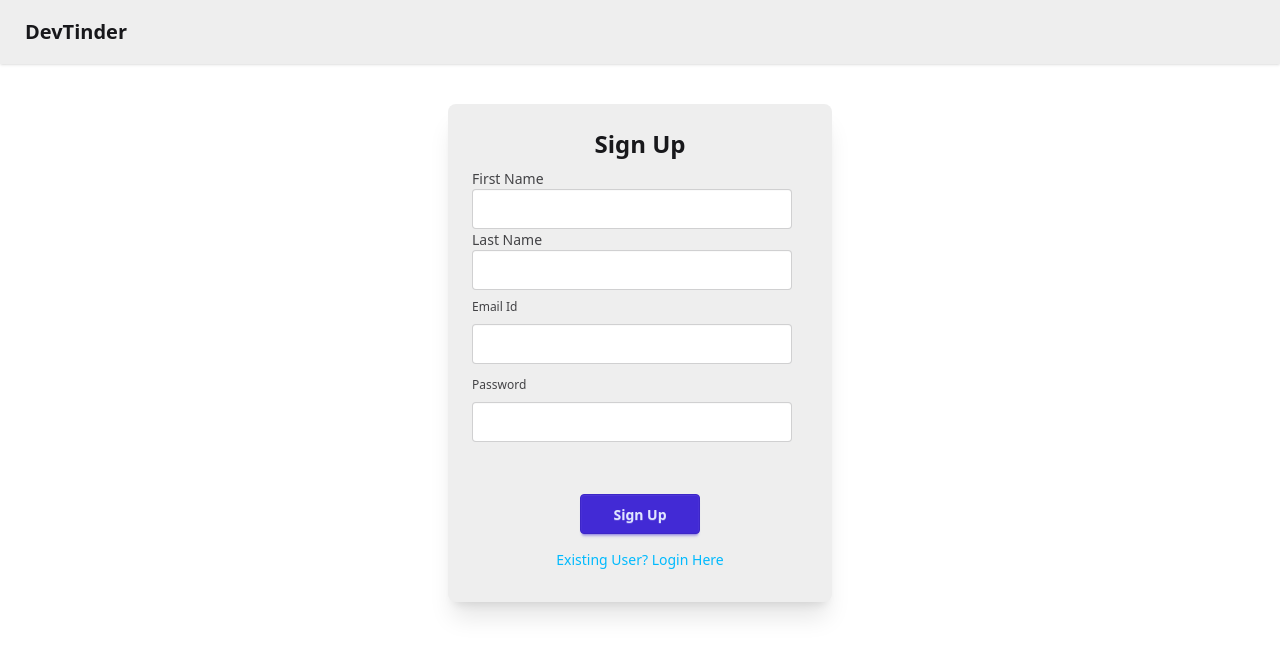
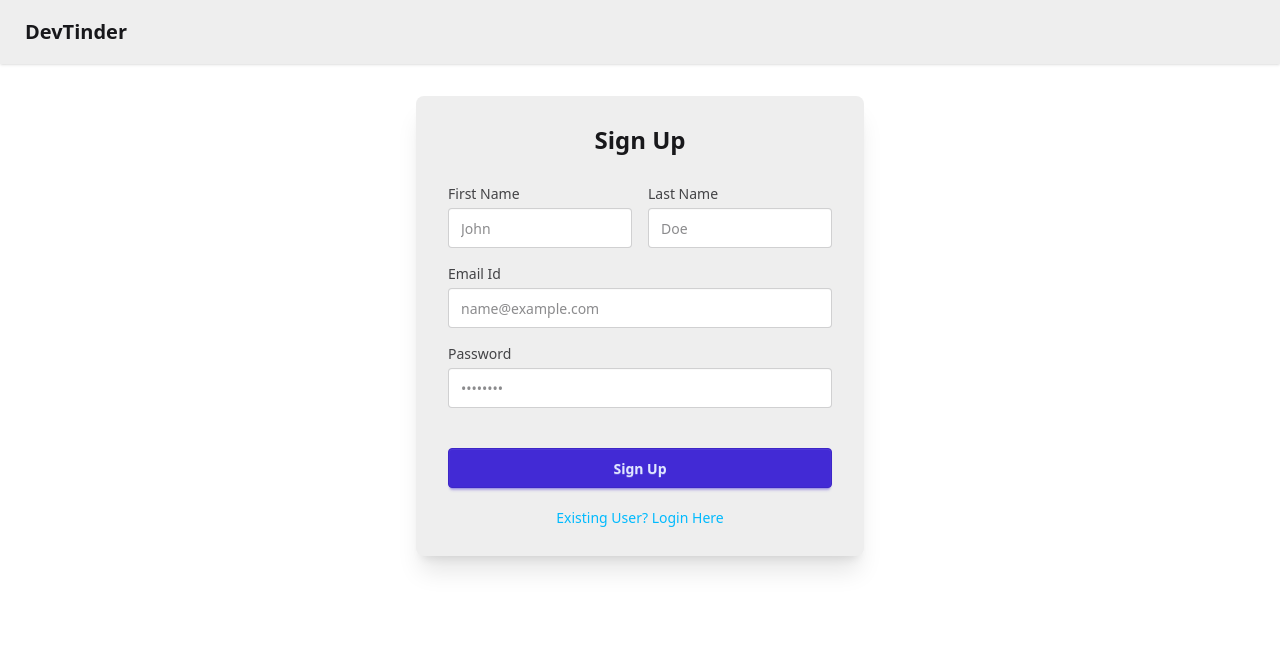
Before and after one commit to amisha0601/devtinder-ui, a React (Vite) app: page /login in a window 1280 px wide. Both pictures are taken after a click on the element "New User? Signup Here". Shown: the top 656 px of the page. Built offline with nearby package versions, Linux system fonts and the light colour scheme; no server answers.

Commit message:
standardize form field sizes in Login component

```diff
--- a/src/components/Login.jsx
+++ b/src/components/Login.jsx
@@ -1,4 +1,3 @@
-
 import React, { useState } from "react";
 import axios from "axios";
 import { useDispatch } from "react-redux";
@@ -80,80 +79,88 @@ const Login = () => {
   };
 
   return (
-    <div className="flex justify-center my-10 text-base-content">
-      <div className="card bg-base-300 w-96 shadow-xl">
-        <div className="card-body">
-          <h2 className="card-title justify-center text-base-content font-bold text-2xl">
+    <div className="flex justify-center my-8 text-base-content px-4">
+      <div className="card bg-base-300 w-full max-w-md shadow-xl">
+        <div className="card-body p-8">
+          <h2 className="card-title justify-center text-base-content font-bold text-2xl mb-4 -mt-1">
             {isLoginForm ? "Login" : "Sign Up"}
           </h2>
 
-          <div>
+          <div className="flex flex-col gap-3">
             {!isLoginForm && (
-              <>
-                <label className="form-control w-full max-w-xs my-2">
-                  <div className="label">
-                    <span className="label-text text-base-content/80 font-medium">First Name</span>
+              <div className="flex gap-4 w-full">
+                <div className="form-control flex-1">
+                  <div className="label py-1">
+                    <span className="label-text text-base-content/80 font-medium text-sm">First Name</span>
                   </div>
                   <input
                     type="text"
+                    placeholder="John"
                     value={firstName}
-                    className="input input-bordered w-full max-w-xs text-base-content bg-base-100"
+                    className="input input-bordered w-full text-base-content bg-base-100 focus:input-primary"
                     onChange={(e) => {
                       setFirstName(e.target.value);
                       setError("");
                     }}
                   />
-                </label>
+                </div>
 
-                <label className="form-control w-full max-w-xs my-2">
-                  <div className="label">
-                    <span className="label-text text-base-content/80 font-medium">Last Name</span>
+                <div className="form-control flex-1">
+                  <div className="label py-1">
+                    <span className="label-text text-base-content/80 font-medium text-sm">Last Name</span>
                   </div>
                   <input
                     type="text"
+                    placeholder="Doe"
                     value={lastName}
-                    className="input input-bordered w-full max-w-xs text-base-content bg-base-100"
+                    className="input input-bordered w-full text-base-content bg-base-100 focus:input-primary"
                     onChange={(e) => {
                       setLastName(e.target.value);
                       setError("");
                     }}
                   />
-                </label>
-              </>
+                </div>
+              </div>
             )}
 
-            <fieldset className="fieldset">
-              <legend className="fieldset-legend text-base-content/80 font-medium">Email Id</legend>
+            <div className="form-control w-full">
+              <div className="label py-1">
+                <span className="label-text text-base-content/80 font-medium text-sm">Email Id</span>
+              </div>
               <input
                 type="text"
+                placeholder="name@example.com"
                 value={emailId}
-                className="input text-base-content bg-base-100"
+                className="input input-bordered w-full text-base-content bg-base-100 focus:input-primary"
                 onChange={(e) => {
                   setEmailId(e.target.value);
                   setError("");
                 }}
               />
-            </fieldset>
+            </div>
 
-            <fieldset className="fieldset">
-              <legend className="fieldset-legend text-base-content/80 font-medium">Password</legend>
+            <div className="form-control w-full">
+              <div className="label py-1">
+                <span className="label-text text-base-content/80 font-medium text-sm">Password</span>
+              </div>
               <input
                 type="password"
+                placeholder="••••••••"
                 value={password}
-                className="input text-base-content bg-base-100"
+                className="input input-bordered w-full text-base-content bg-base-100 focus:input-primary"
                 onChange={(e) => {
                   setPassword(e.target.value);
                   setError("");
                 }}
               />
-            </fieldset>
+            </div>
           </div>
 
-          <p className="text-error text-center mt-2 min-h-[24px] font-medium">{error}</p>
+          <p className="text-error text-center min-h-[24px] text-sm font-medium">{error}</p>
 
           <div className="card-actions justify-center">
             <button
-              className="btn btn-primary text-primary-content font-semibold px-8"
+              className="btn btn-primary text-primary-content font-semibold w-full"
               onClick={isLoginForm ? handleLogin : handleSignUp}
             >
               {isLoginForm ? "Login" : "Sign Up"}
@@ -161,7 +168,7 @@ const Login = () => {
           </div>
 
           <p
-            className="m-auto cursor-pointer py-2 text-sm text-info hover:underline transition-all"
+            className="-m-1 cursor-pointer pt-4 text-sm text-info hover:underline transition-all text-center"
             onClick={() => {
               setIsLoginForm((value) => !value);
               setError("");
```
